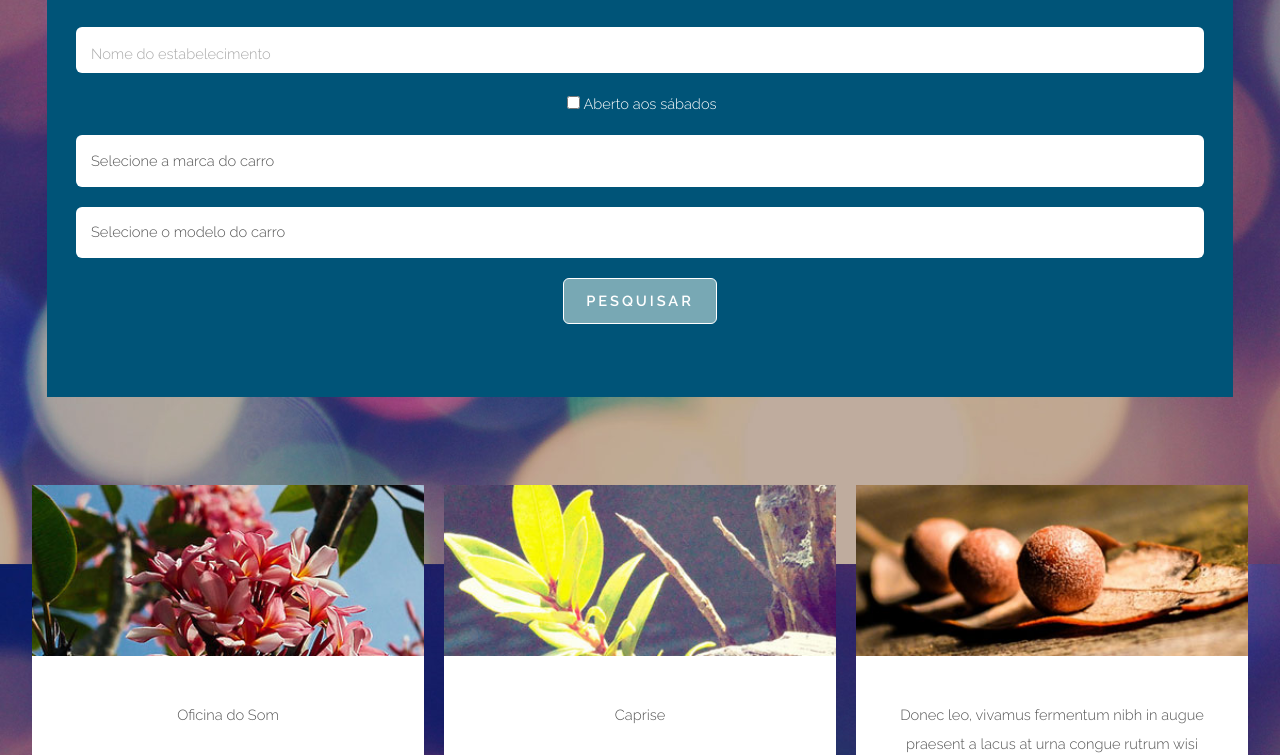
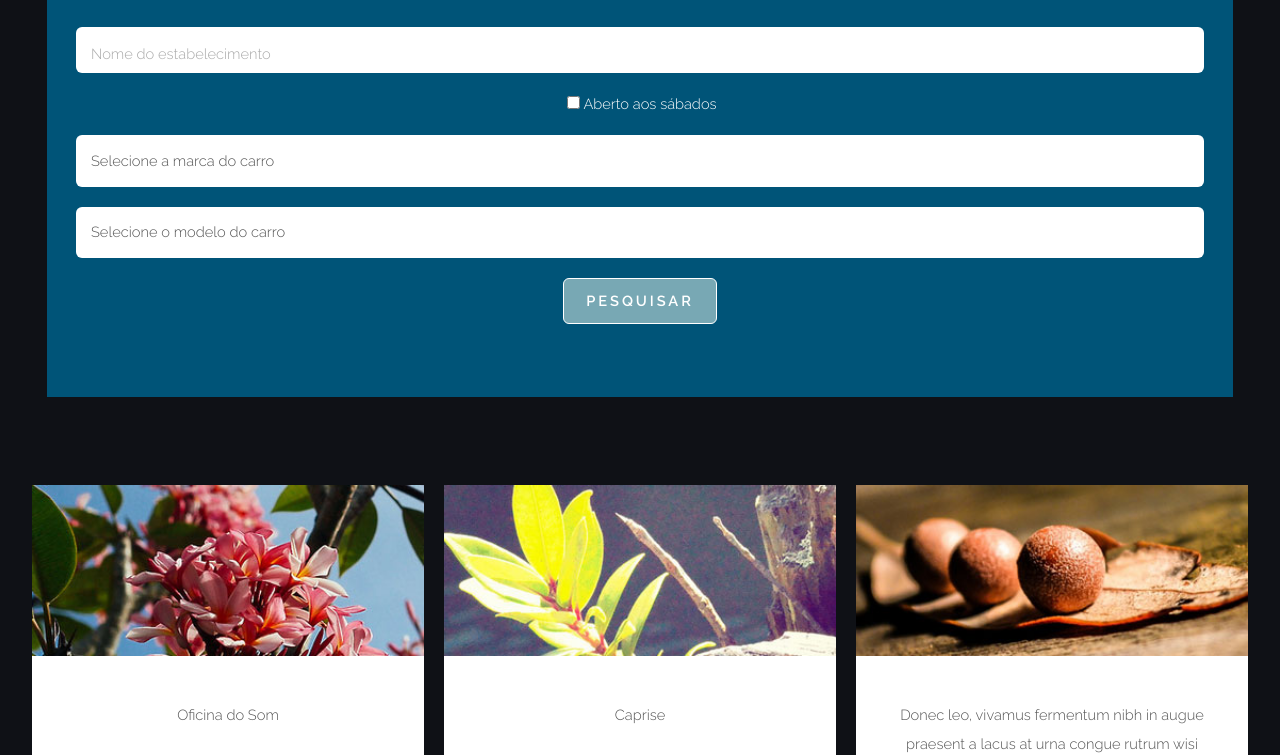
Before and after one commit to gabrielacorrea/projeto-template, a plain HTML site: page index.html in a window 1280 px wide. Shown: the part 280-1035 px from the top of the page. Drawn offline with Linux system fonts and the light colour scheme.

Commit message:
background

```diff
--- a/css/style.css
+++ b/css/style.css
@@ -485,7 +485,7 @@
 	.wrapper.style1 {
 		padding-top: 10em;
 		padding-bottom: 2em;
-		background: url(../images/bg.jpg) no-repeat center top;
+		/* background: url(../images/bg.jpg) no-repeat center top; */
 		background-size: cover;
 		background-attachment: fixed;
 		-webkit-backface-visibility: hidden;
```
